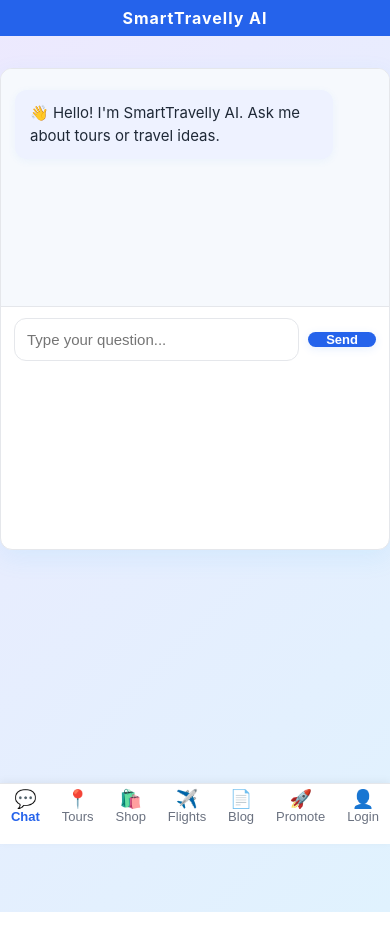
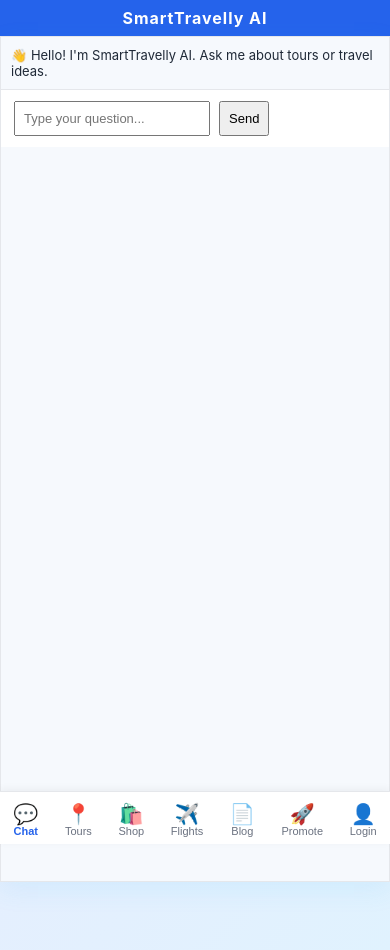
Before and after one commit to smarttravellyapp/chat, a website: page public/index.html in a window 390 px wide. Before the commit the page ends 912 px from the top, so only its background shows below. Drawn offline with Linux system fonts and the light colour scheme.

Commit message:
Update style.css

```diff
--- a/public/style.css
+++ b/public/style.css
@@ -13,7 +13,7 @@
   font-family: 'Inter', 'Segoe UI', Arial, sans-serif;
   margin: 0;
   min-height: 100vh;
-  padding-bottom: 68px;
+  padding-bottom: 68px; /* để nội dung không bị tab cuối che mất */
 }
 
 .main-header {
@@ -36,14 +36,18 @@
   overflow: hidden;
   display: flex;
   flex-direction: column;
-  min-height: 480px;
+  min-height: 60vh;
+  /* Responsive: giữ chiều cao sát footer */
+  position: relative;
 }
 
+/* Tab content: */
 .tab-content {
   display: none;
   flex-direction: column;
-  min-height: 300px;
-  padding-top: 3px;
+  flex: 1;
+  min-height: 0;
+  padding: 0;
   background: var(--bg);
 }
 
@@ -51,53 +55,17 @@
   display: flex;
 }
 
-.section-placeholder {
-  text-align: center;
-  padding: 48px 0;
-  color: #64748b;
-  font-size: 15px;
-}
-
-.chat-messages {
+.chat-section .chat-messages,
+#chat.chat-messages {
   flex: 1;
   overflow-y: auto;
   padding: 18px 14px 0 14px;
   display: flex;
   flex-direction: column;
   gap: 10px;
-}
-
-.message.bot {
-  background: #eef2ff;
-  align-self: flex-start;
-  color: var(--text);
-  max-width: 80%;
-  padding: 12px 15px;
-  border-radius: var(--radius);
-  font-size: 15px;
-  box-shadow: 0 2px 8px rgba(59,130,246,0.06);
-  line-height: 1.5;
-  word-break: break-word;
-  animation: msgFade 0.34s;
-}
-
-.message.user {
-  background: linear-gradient(90deg, var(--primary) 60%, var(--secondary));
-  color: #fff;
-  align-self: flex-end;
-  max-width: 80%;
-  padding: 12px 15px;
-  border-radius: var(--radius);
-  font-size: 15px;
-  box-shadow: 0 2px 8px rgba(59,130,246,0.09);
-  line-height: 1.5;
-  word-break: break-word;
-  animation: msgFade 0.34s;
-}
-
-@keyframes msgFade {
-  from {opacity:0;transform:translateY(8px);}
-  to {opacity:1;transform:translateY(0);}
+  /* Luôn đẩy input sát với menu ở cuối */
+  min-height: 0;
+  margin-bottom: 0;
 }
 
 .chat-input {
@@ -107,33 +75,11 @@
   border-top: 1px solid var(--border);
   gap: 9px;
   align-items: center;
+  /* Đẩy sát dưới cùng */
+  margin-bottom: 0;
 }
 
-.chat-input input[type="text"] {
-  flex: 1;
-  padding: 12px 12px;
-  border-radius: var(--radius);
-  border: 1.3px solid var(--border);
-  font-size: 15px;
-}
-.chat-input input:focus {
-  border: 1.3px solid var(--primary);
-  outline: none;
-}
-.chat-input button {
-  background: var(--primary);
-  color: #fff;
-  border: none;
-  border-radius: var(--radius);
-  padding: 0 18px;
-  font-size: 15px;
-  font-weight: 600;
-  cursor: pointer;
-  box-shadow: 0 2px 8px rgba(59,130,246,0.13);
-  transition: background 0.18s;
-}
-.chat-input button:hover { background: var(--secondary); }
-
+/* Footer tab luôn nằm cuối */
 .bottom-tabs {
   display: flex;
   justify-content: space-around;
@@ -143,10 +89,38 @@
   bottom: 0;
   left: 50%;
   transform: translateX(-50%);
-  width: 540px;
+  width: 100vw;
+  max-width: 540px;
   height: 60px;
   box-shadow: 0 -2px 8px rgba(0,0,0,0.05);
   z-index: 1000;
+}
+
+/* Responsive: mobile nhỏ - full chiều rộng, header nhỏ lại */
+@media (max-width: 700px) {
+  body, .app-container, .bottom-tabs {
+    max-width: 100vw;
+    border-radius: 0;
+  }
+  .main-header {
+    font-size: 16px;
+    padding: 8px;
+  }
+  .chat-input input, .chat-input button {
+    font-size: 13px;
+    padding: 8px;
+  }
+  .message.bot, .message.user {
+    font-size: 13px; padding: 10px;
+  }
+  .app-container {
+    margin: 0;
+    min-height: 100vh;
+  }
+  .bottom-tabs {
+    height: 52px;
+    font-size: 12px;
+  }
 }
 
 .tab-btn {
@@ -161,59 +135,30 @@
   cursor: pointer;
   padding: 6px 0 2px 0;
   transition: color 0.2s;
+  height: 100%;
+  justify-content: center;
 }
 
-.tab-btn .icon {
-  font-size: 22px;
-  margin-bottom: 0px;
-  line-height: 1;
-}
-
-.tab-btn .label {
-  font-size: 13px;
-  margin-top: 1px;
-}
-
+.tab-btn .icon { font-size: 20px; line-height: 1; margin-bottom: 0px;}
+.tab-btn .label { font-size: 11px; margin-top: 1px;}
 .tab-btn.active,
 .tab-btn:hover {
   color: var(--primary);
   font-weight: 600;
 }
 
-.blog-list {
-  list-style: none;
-  padding: 18px 0 0 0;
-  margin: 0;
-  display: flex;
-  flex-direction: column;
-  gap: 9px;
-  align-items: flex-start;
-}
-.blog-item a {
-  color: var(--primary);
-  text-decoration: none;
+/* Ẩn scroll trên mobile làm interface mượt */
+.chat-messages::-webkit-scrollbar { width: 0; background: transparent; }
+
+.section-placeholder {
+  text-align: center;
+  padding: 40px 0;
+  color: #64748b;
   font-size: 15px;
 }
-.blog-item a:hover { text-decoration: underline; }
-.load-more {
-  margin: 16px auto;
-  padding: 9px 28px;
-  background: var(--primary);
-  color: #fff;
-  border-radius: var(--radius);
-  border: none;
-  font-size: 15px;
-  cursor: pointer;
-  box-shadow: 0 2px 8px rgba(59,130,246,0.09);
-  transition: background 0.18s;
-  display: inline-block;
-}
-.load-more:hover { background: var(--secondary); }
 
-@media (max-width: 600px) {
-  .app-container, .bottom-tabs { max-width: 100%; }
-  .main-header { font-size: 16px; padding: 8px; }
-  .tab-btn .icon { font-size: 18px;}
-  .tab-btn .label, .chat-input input, .blog-item a, .load-more { font-size: 13px;}
-  .chat-input button { font-size: 13px; }
-}
+/* Blog list, loadmore giữ style như cũ */
+.blog-list { ... }
+.blog-item a { ... }
+.load-more { ... }
+.load-more:hover { ... }
```
